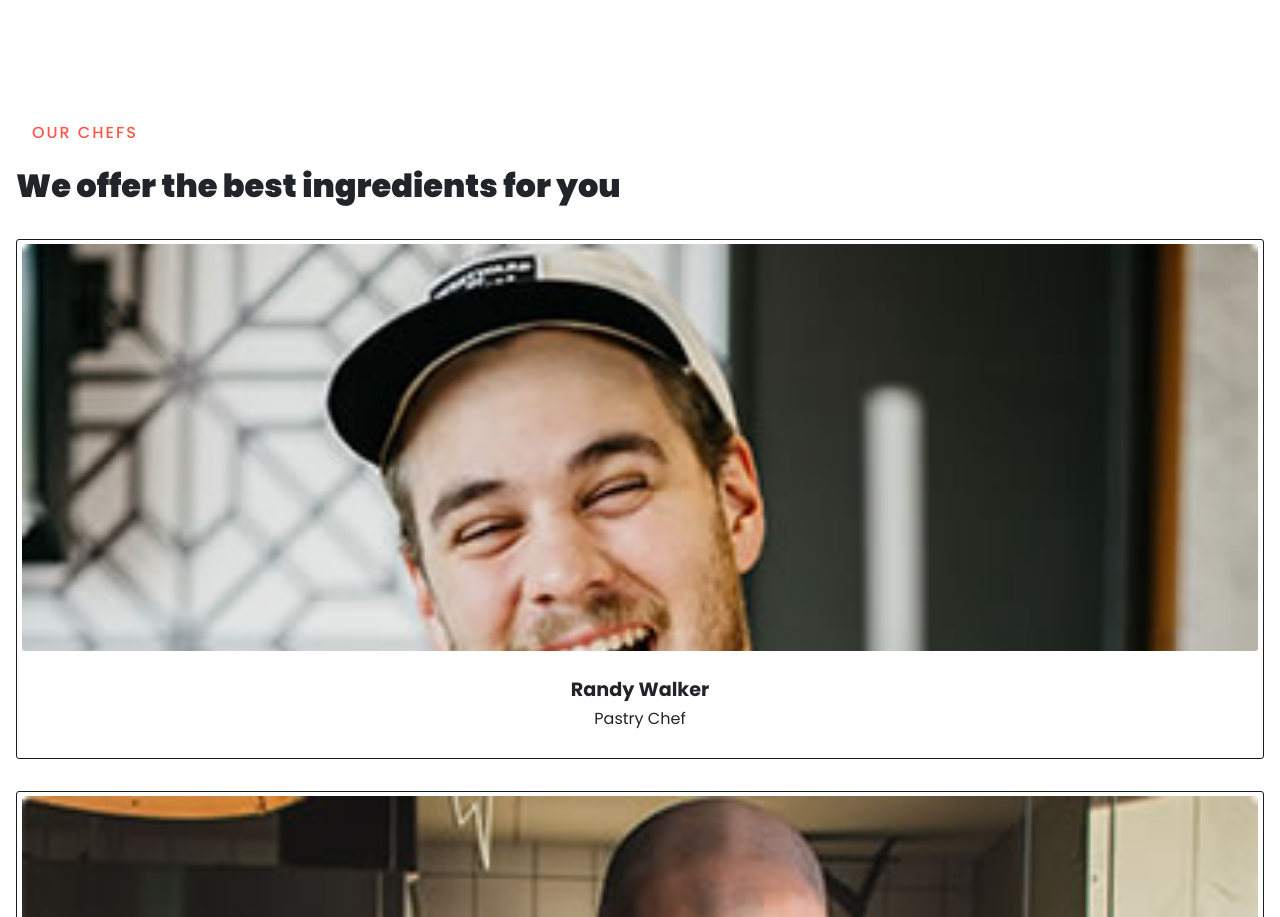
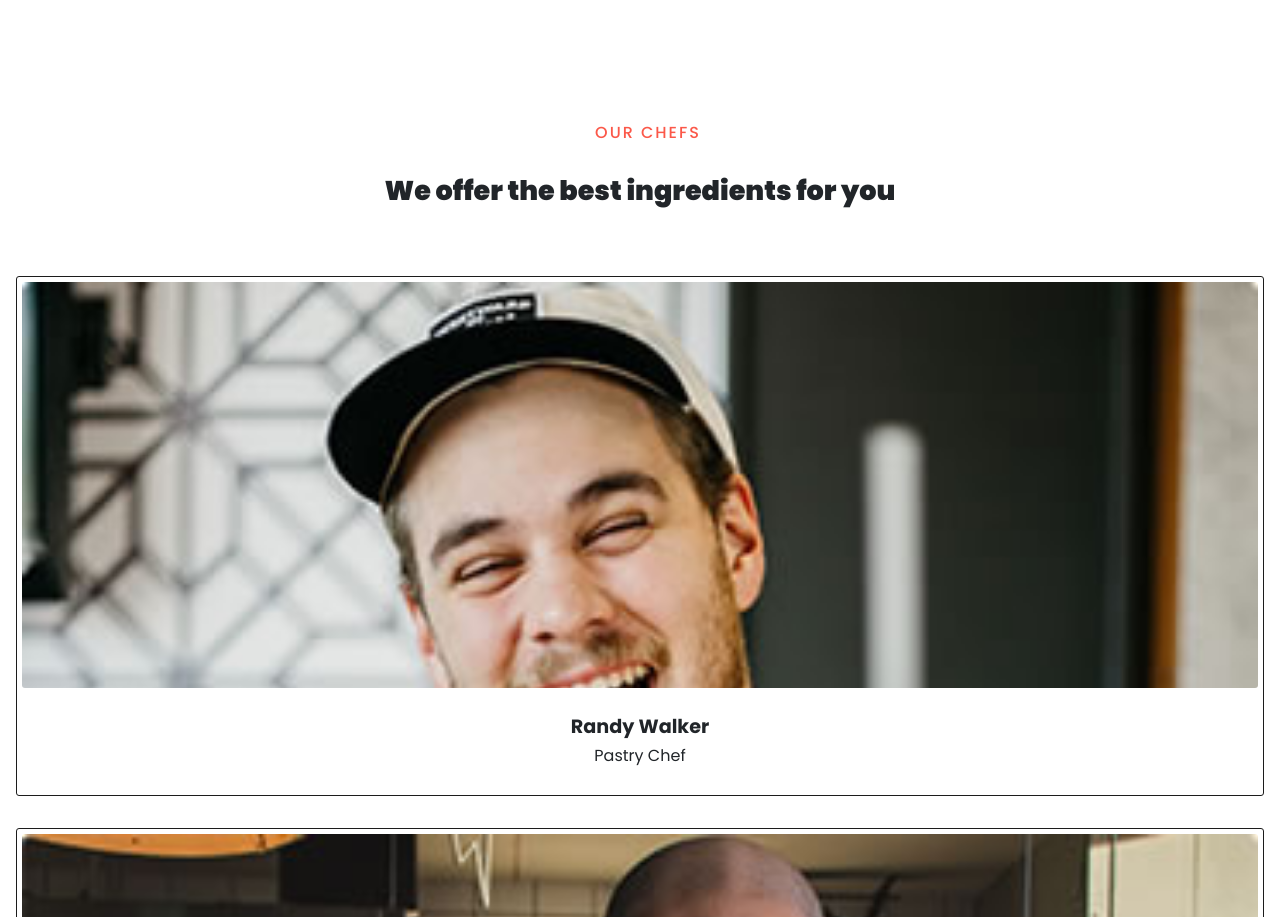
Before and after one commit to hironmoy05/Klasssy_cafe, a website built with webpack: page app/index.html in a window 1280 px wide. Shown: the part 2975-3892 px from the top of the page. Built offline with nearby package versions, Linux system fonts and the light colour scheme.

Commit message:
Centering Heading

```diff
--- a/app/assets/sass/base/_typography.scss
+++ b/app/assets/sass/base/_typography.scss
@@ -56,6 +56,22 @@ body {
       }
     }
   }
+
+  &--chiefs {
+    text-align: center;
+  }
+
+  &--chiefs &__secondary {
+    font-size: 1.69rem;
+    width: 100%;
+    margin-bottom: 2.5em;
+  }
+
+  &--chiefs &__tertiary {
+    width: auto;
+    margin: 0 auto 1.5em;
+  }
+
 }
 
 .section__aboutUs__paragraph {
--- a/app/index.html
+++ b/app/index.html
@@ -204,7 +204,7 @@
 
         <!-- Section Chefs Card Start -->
         <section class="section__chief-card">
-          <div class="heading">
+          <div class="heading heading--chiefs">
             <h2 class="heading__secondary">We offer the best ingredients for you</h2>
             <h3 class="heading__tertiary heading__tertiary--remove">Our Chefs</h3>
           </div>
```
